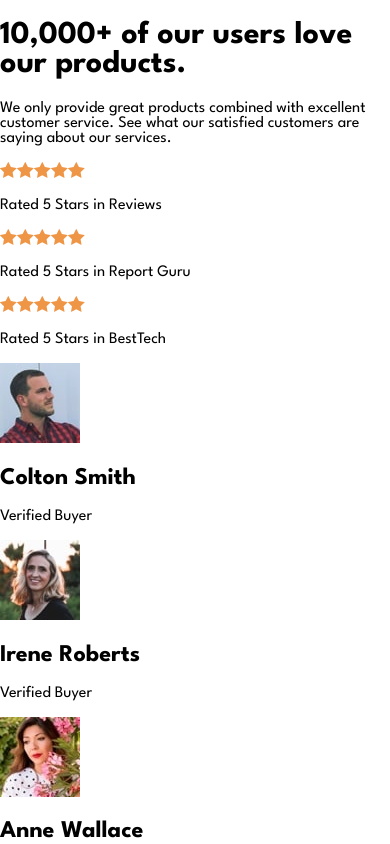
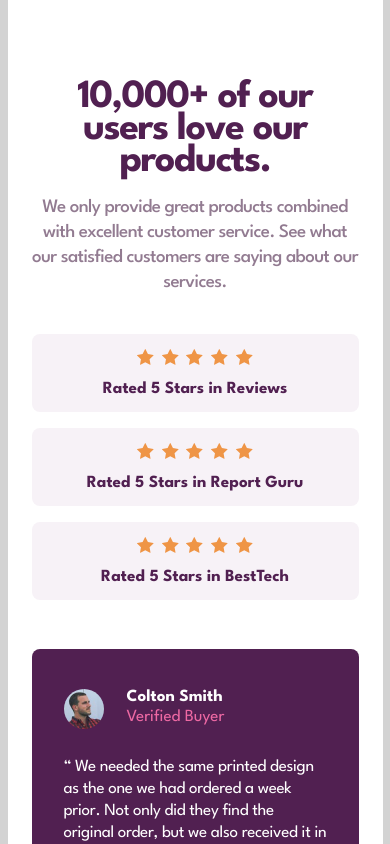
Before and after one commit to thomaserdmenger/social-proof-section-react, a React (Create React App) app: page / in a window 390 px wide. Shown: the top 844 px of the page. Built offline with nearby package versions, Linux system fonts and the light colour scheme.

Commit message:
add css styles on mobile

```diff
--- a/public/index.html
+++ b/public/index.html
@@ -18,6 +18,6 @@
   </head>
   <body>
     <noscript>You need to enable JavaScript to run this app.</noscript>
-    <main id="root"></main>
+    <main class="main__container" id="root"></main>
   </body>
 </html>
--- a/src/App.css
+++ b/src/App.css
@@ -1,3 +1,9 @@
+:root {
+  --color-accent: #512051;
+  --border-radius: 0.5rem;
+  --color-white: #ffffff;
+}
+
 *,
 *::before,
 *::after {
@@ -9,31 +15,140 @@ body {
   font-family: 'League Spartan', sans-serif;
   display: flex;
   justify-content: center;
-  /* align-items: center; */
+  align-items: center;
+  background-color: lightgrey;
+}
+
+h1,
+h2,
+p {
+  margin: 0;
+}
+
+/* Main container */
+.main__container {
+  width: 23.4375rem;
+  background-color: var(--color-white);
+  padding: 0 1.5rem;
+  /* height: 95.625rem; */
 }
 
 /* Intro section */
+.intro__container {
+  margin-top: 5.125rem;
+}
+
+.intro__heading {
+  color: var(--color-accent);
+  font-size: 2.5rem;
+  font-weight: 700;
+  text-align: center;
+  letter-spacing: -0.0894rem;
+  line-height: 2rem;
+  padding: 0 2rem;
+  margin-bottom: 1.0625rem;
+}
+
+.intro__text {
+  color: #927b91;
+  font-size: 1.1875rem;
+  font-weight: 500;
+  text-align: center;
+  letter-spacing: -0.0394rem;
+  line-height: 1.5625rem;
+}
 
 /* Rating section */
 
+.rating__container {
+  margin-top: 2.4375rem;
+  display: flex;
+  flex-direction: column;
+  align-items: center;
+}
+
 .rating__element {
+  width: 327px;
+  height: 4.875rem;
+  display: flex;
+  flex-direction: column;
+  align-items: center;
+  justify-content: center;
+  background-color: #f7f2f7;
+  border-radius: var(--border-radius);
+  margin-bottom: 1rem;
+}
+
+.rating__element:last-of-type {
+  margin-bottom: 0;
+}
+
+.rating__stars {
+  display: flex;
+  justify-content: space-between;
+  width: 7.2844rem;
+  margin-bottom: 0.9519rem;
+}
+
+.rating__text {
+  color: var(--color-accent);
+  font-size: 1.0625rem;
+  font-weight: 700;
+}
+
+/* Review section */
+
+.review__container {
+  margin-top: 3.0625rem;
+}
+
+.review__element {
+  background-color: var(--color-accent);
+  border-radius: var(--border-radius);
+  display: flex;
+  flex-direction: column;
+  margin-bottom: 1rem;
+  padding: 2.5rem 2rem 2.1875rem 2rem;
+}
+
+.review__element:last-of-type {
+  margin-bottom: 6.1875rem;
+}
+
+.review__media {
+  display: flex;
+  margin-bottom: 1.4375rem;
+}
+
+.review__name {
   display: flex;
   flex-direction: column;
 }
 
-/* Review section */
-
-.reviews__media {
-  display: flex;
-  /* flex-direction: column; */
+.review__image {
+  width: 2.5rem;
+  height: 2.5rem;
+  border-radius: 100%;
+  margin-right: 1.4375rem;
 }
 
-.media__image {
-  width: 2.5rem;
-  height: 2.5rem;
+.review__heading {
+  color: var(--color-white);
+  font-size: 1.0625rem;
+  font-weight: 700;
+  margin-bottom: 0.25rem;
 }
 
-.reviews__media-text-wrapper {
-  display: flex;
-  flex-direction: column;
+.review__status {
+  color: #ee69a4;
+  font-size: 1.0625rem;
+  font-weight: 400;
 }
+
+.review__text {
+  color: var(--color-white);
+  font-size: 1.0625rem;
+  font-weight: 400;
+  line-height: 1.375rem;
+  letter-spacing: -0.0187rem;
+}
--- a/src/components/Intro.js
+++ b/src/components/Intro.js
@@ -4,7 +4,7 @@ function Intro() {
   return (
     <div className="intro__container">
       <h1 className="intro__heading">10,000+ of our users love our products.</h1>
-      <p>
+      <p className="intro__text">
         We only provide great products combined with excellent customer service. See what our satisfied
         customers are saying about our services.
       </p>
--- a/src/components/Ratings.js
+++ b/src/components/Ratings.js
@@ -3,7 +3,7 @@ import Rating from './RatingElements'
 
 function Ratings() {
   return (
-    <div className="rating_container">
+    <div className="rating__container">
       <Rating
         rating={['Rated 5 Stars in Reviews', 'Rated 5 Stars in Report Guru', 'Rated 5 Stars in BestTech']}
       />
--- a/src/components/Reviews.js
+++ b/src/components/Reviews.js
@@ -11,6 +11,11 @@ function Reviews() {
         names={['Colton Smith', 'Irene Roberts', 'Anne Wallace']}
         status={'Verified Buyer'}
         source={['/images/image-colton.jpg', '/images/image-irene.jpg', '/images/image-anne.jpg']}
+        review={[
+          '“ We needed the same printed design as the one we had ordered a week prior. Not only did they find the original order, but we also received it in time. Excellent! ”',
+          '“ Customer service is always excellent and very quick turn around. Completely delighted with the simplicity of the purchase and the speed of delivery.”',
+          '“ Put an order with this company and can only praise them for the very high standard. Will definitely use them again and recommend them to everyone! ”'
+        ]}
       />
     </>
   )
--- a/src/components/ReviewsElements.js
+++ b/src/components/ReviewsElements.js
@@ -2,12 +2,20 @@ import React from 'react'
 
 function ReviewElements(props) {
   return props.names.map((name, index) => {
-    const avatar = <img src={props.source[index]} className="review__avatars" alt="avatars" />
+    const avatar = <img src={props.source[index]} className="review__image" alt="avatars" />
+    // const review = <p>{</p>
     return (
-      <div key={index}>
-        <div>{avatar}</div>
-        <h2>{name}</h2>
-        <p>{props.status}</p>
+      <div className="review__element" key={index}>
+        <div className="review__media">
+          <div>{avatar}</div>
+          <div className="review__name">
+            <h2 className="review__heading">{name}</h2>
+            <p className="review__status">{props.status}</p>
+          </div>
+        </div>
+        <div className="review__text">
+          <p>{props.review[index]}</p>
+        </div>
       </div>
     )
   })
```
